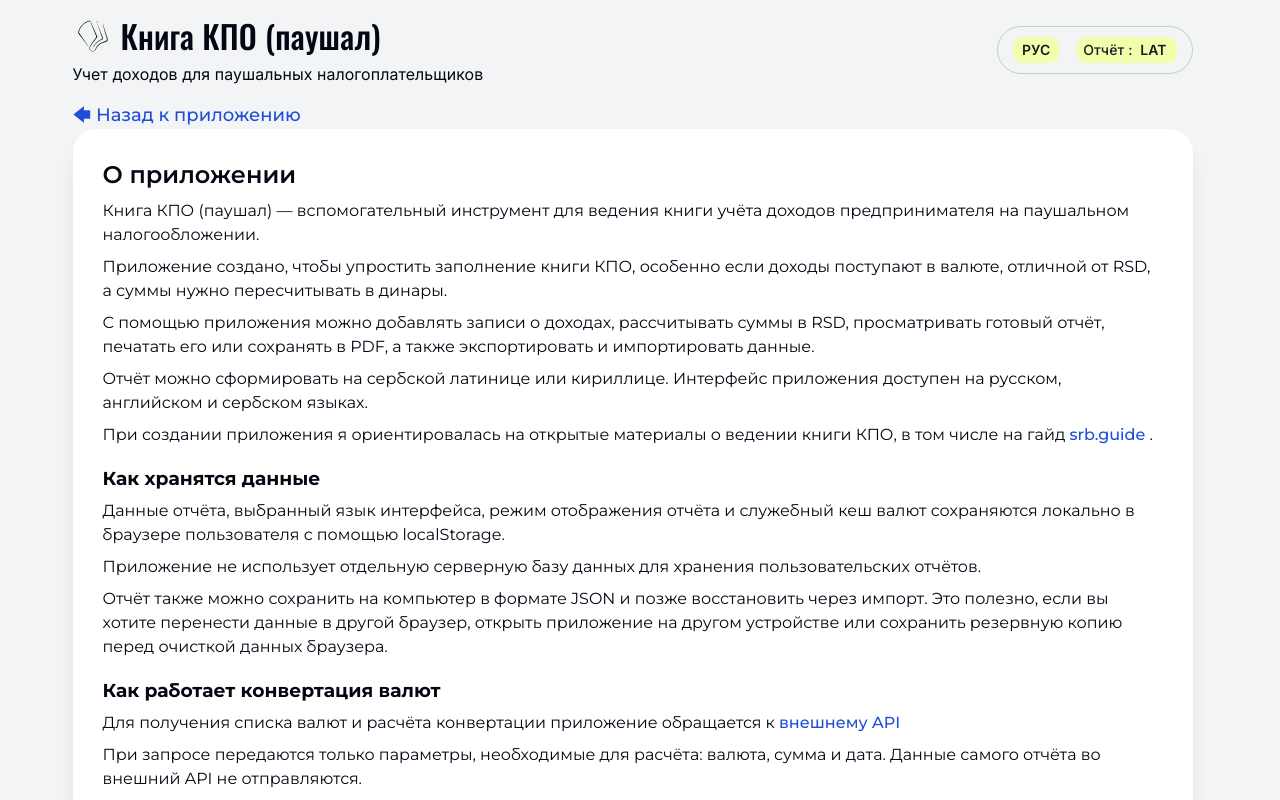
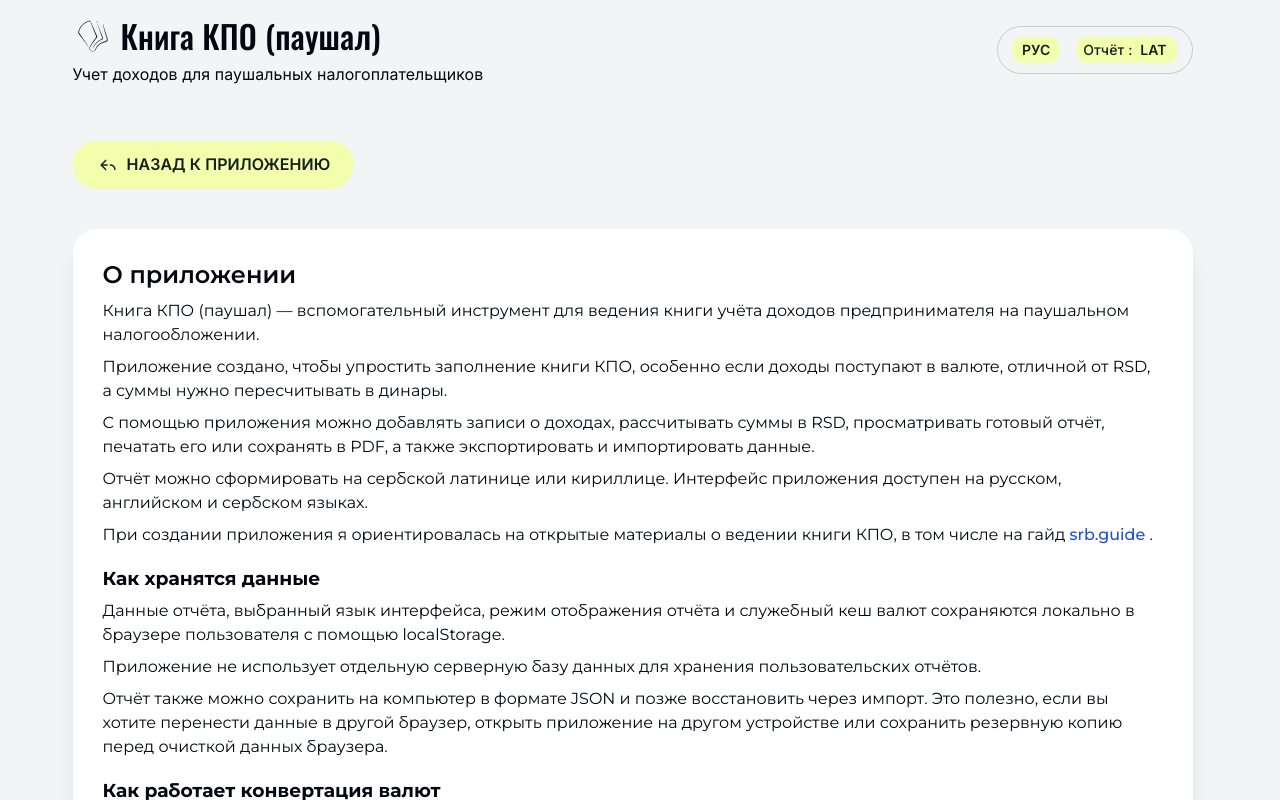
Before and after one commit to gudrum1983/turnover-ledger, a Vue app: page /#/about in a window 1280 px wide. Shown: the top 800 px of the page. Built offline with nearby package versions, Linux system fonts and the light colour scheme; no server answers.

Commit message:
refactor: заменить LinkBase на ButtonWithIcon в AboutPage и ReportPreviewPage, обновить стили и действия кнопок

```diff
--- a/src/pages/about/ui/AboutPage.vue
+++ b/src/pages/about/ui/AboutPage.vue
@@ -3,14 +3,22 @@ import { LocaleSwitcher } from '@/features/locale-switcher'
 import { CONTACT_EMAIL, EXCHANGE_RATE_SITE_URL, NBS_SITE_URL, SRB_GUIDE_KPO_URL } from '@/shared/constants/app'
 import { ROUTES } from '@/shared/constants/routes'
 import { useLocale } from '@/shared/i18n'
-import { LinkBase } from '@/shared/ui/link-base'
+/*import { LinkBase } from '@/shared/ui/link-base'*/
 import { LinkEmail } from '@/shared/ui/link-email'
 import { LinkExternal } from '@/shared/ui/link-external'
 import { PaperBase } from '@/shared/ui/paper-base'
 import { AppFooter } from '@/widgets/app-footer'
 import { AppHeader } from '@/widgets/app-header'
+import { IconBack } from '@/shared/ui-v2/icons'
+import { ButtonWithIcon } from '@/shared/ui-v2/button-with-icon'
+import { useRouter } from 'vue-router'
 
 const { t } = useLocale()
+const router = useRouter()
+
+function backToApp() {
+  router.push({ name: ROUTES.reportBuilder.name })
+}
 </script>
 
 <template>
@@ -24,7 +32,19 @@ const { t } = useLocale()
         <LocaleSwitcher />
       </template>
       <template #actionButtons>
-        <LinkBase :to="{ name: ROUTES.reportBuilder.name }" size="lg">🡄 {{ t('ui.infoPage.backToApp') }}</LinkBase>
+        <div class="AboutPage-Actions">
+          <ButtonWithIcon :icon="IconBack" variant="accent" :onclick="backToApp">
+            {{ t('ui.infoPage.backToApp') }}
+          </ButtonWithIcon>
+
+          <!--          <ReportScriptSwitch v-model="script" class="no-print" />-->
+
+          <!--          <div class="ReportPreviewPage_PrintAction">
+                      <InfoHint :text="t('ui.reportPreview.printHint')" :max-width="300" />
+                      <ButtonBase size="xs" color="success" @click="onPrint">{{ t('ui.reportPreview.print') }}</ButtonBase>
+                    </div>-->
+        </div>
+        <!--        <LinkBase :to="{ name: ROUTES.reportBuilder.name }" size="lg">🡄 {{ t('ui.infoPage.backToApp') }}</LinkBase>-->
       </template>
     </AppHeader>
 
@@ -90,6 +110,10 @@ const { t } = useLocale()
   flex-direction: column;
   min-height: 100vh;
 
+  &-Actions {
+    padding: 40px 0;
+  }
+
   &_Header {
     margin-block-end: 16px;
   }
--- a/src/pages/report-preview/ui/ReportPreviewPage.vue
+++ b/src/pages/report-preview/ui/ReportPreviewPage.vue
@@ -1,20 +1,26 @@
 <script setup lang="ts">
 import { LocaleSwitcher } from '@/features/locale-switcher'
-import { ReportScriptSwitch } from '@/features/report-script-switch'
 import { AppHeader } from '@/widgets/app-header'
 import { ReportPreviewDocument } from '@/widgets/report-preview-document'
 import { ROUTES } from '@/shared/constants/routes.ts'
-import { ButtonBase } from '@/shared/ui/button-base'
-import { InfoHint } from '@/shared/ui/info-hint'
-import { LinkBase } from '@/shared/ui/link-base'
+import { ButtonWithIcon } from '@/shared/ui-v2/button-with-icon'
 import { onBeforeUnmount } from 'vue'
 import { useLocale } from '@/shared/i18n'
 import { useReportScriptStore } from '@/entities/report-script'
 import { storeToRefs } from 'pinia'
 import { AppFooter } from '@/widgets/app-footer'
+import { IconBack, IconPrinter } from '@/shared/ui-v2/icons'
+import { useRouter } from 'vue-router'
+import { ReportScriptSwitch } from '@/features/report-script-switch'
 
 const onPrint = () => {
   window.print()
+}
+//todo: тут стили перешерстить и свитчер переместить
+const router = useRouter()
+
+function closePreview() {
+  router.push({ name: ROUTES.reportBuilder.name })
 }
 
 const { t } = useLocale()
@@ -39,15 +45,17 @@ onBeforeUnmount(() => {
         <LocaleSwitcher />
       </template>
       <template v-slot:actionButtons>
-        <div class="ReportPreviewPage_Actions">
-          <LinkBase :to="{ name: ROUTES.reportBuilder.name }" size="lg">🡄 {{ t('ui.reportPreview.toHome') }}</LinkBase>
+        <div class="ReportPreviewPage-Panel">
+          <div class="ReportPreviewPage_Actions">
+            <ButtonWithIcon :icon="IconBack" variant="accent" :onclick="closePreview">
+              Закрыть предпросмотр
+            </ButtonWithIcon>
 
-          <ReportScriptSwitch v-model="script" class="no-print" />
-
-          <div class="ReportPreviewPage_PrintAction">
-            <InfoHint :text="t('ui.reportPreview.printHint')" :max-width="300" />
-            <ButtonBase size="xs" color="success" @click="onPrint">{{ t('ui.reportPreview.print') }}</ButtonBase>
+            <ButtonWithIcon :icon="IconPrinter" variant="page" @click="onPrint">
+              {{ t('ui.reportPreview.print') }}
+            </ButtonWithIcon>
           </div>
+          <ReportScriptSwitch class="ReportPreviewPage-Language no-print" v-model="script" />
         </div>
       </template>
     </AppHeader>
@@ -72,10 +80,23 @@ onBeforeUnmount(() => {
     margin-block-end: 16px;
   }
 
+  &-Language {
+    align-items: center;
+  }
+
   &_Actions {
     display: flex;
+    padding: 40px 0;
     width: 100%;
     justify-content: space-between;
+  }
+
+  &-Panel {
+    display: flex;
+    flex-direction: column;
+    padding: 8px 0 24px;
+    width: 100%;
+    justify-content: center;
   }
 
   &_Main {
```
